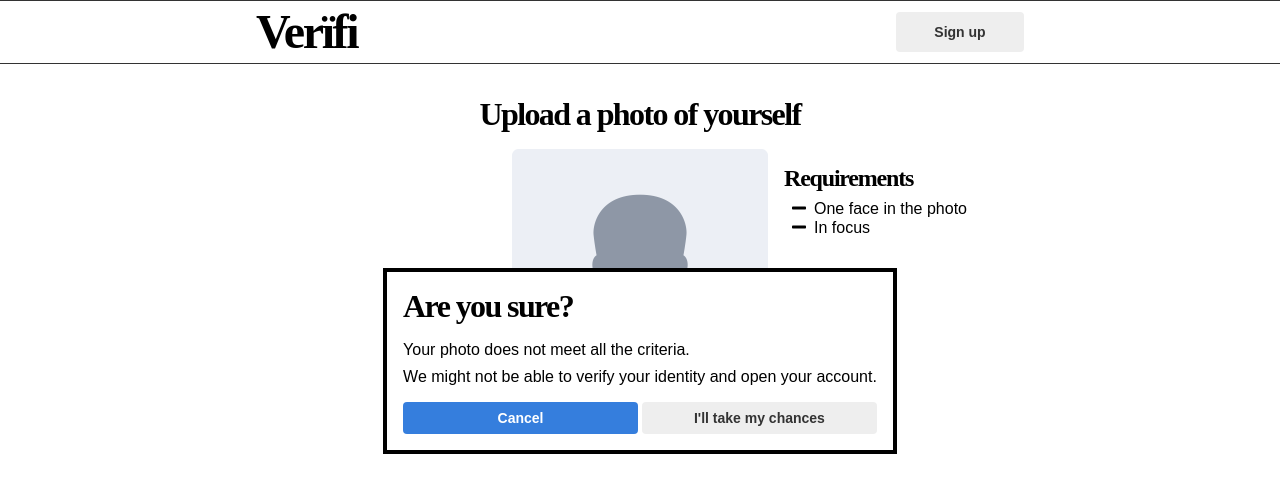
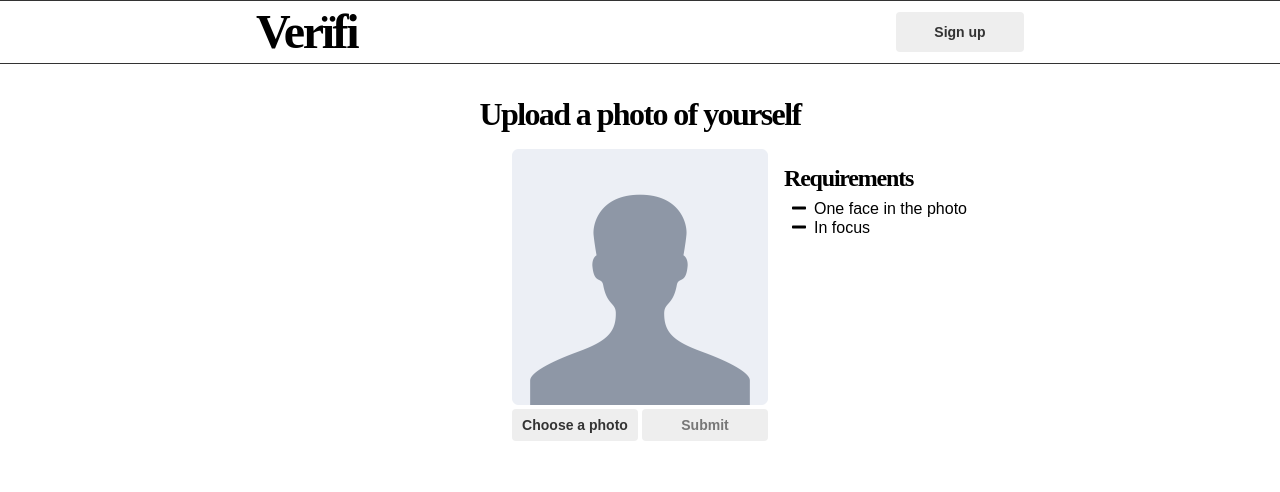
Before and after one commit to hnipps/veriifi, a React (Create React App) app: page /photo in a window 1280 px wide. Shown: the top 492 px of the page. Built offline with nearby package versions, Linux system fonts and the light colour scheme.

Commit message:
Prevents Dialog being shown by default

```diff
--- a/src/pages/UploadPhoto.tsx
+++ b/src/pages/UploadPhoto.tsx
@@ -19,7 +19,7 @@ const UploadPhoto = () => {
     isInFocus: undefined
   });
   const [photoMeetsRequirements, setPhotoMeetsRequirements] = useState(false);
-  const [isDialogOpen, setIsDialogOpen] = useState(true);
+  const [isDialogOpen, setIsDialogOpen] = useState(false);
   const [checkingPhoto, setCheckingPhoto] = useState(false);
 
   const [requirementFaceState, setRequirementFaceState] = useState(
```
